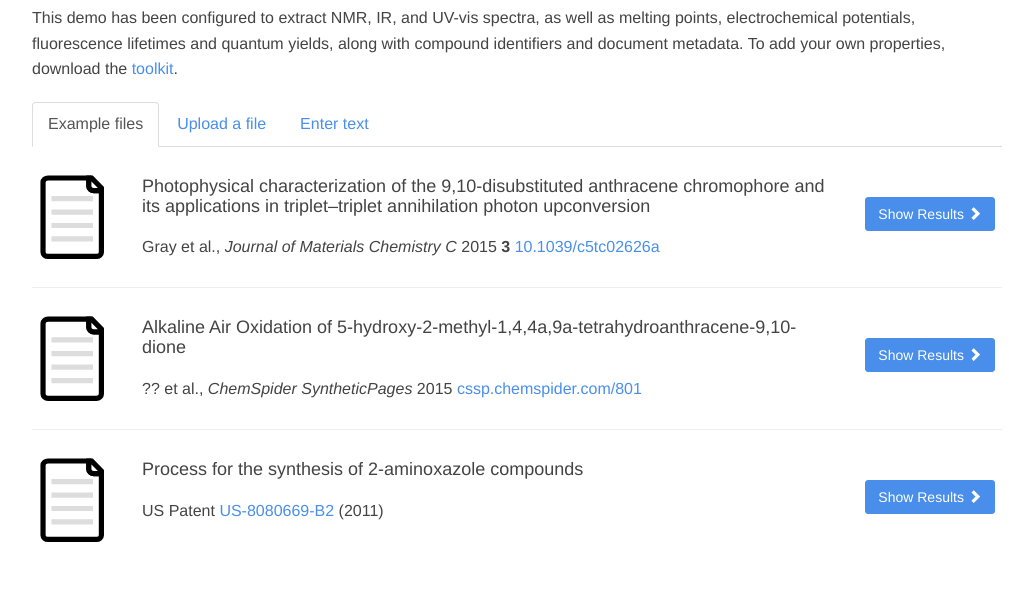
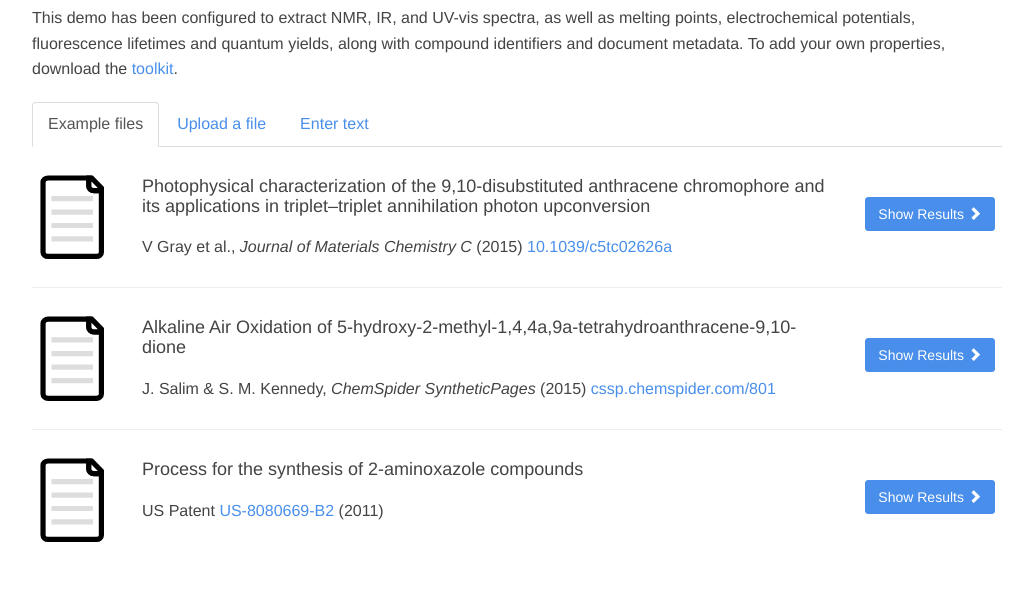
Before and after one commit to mcs07/cdeweb, a Flask app: page /demo in a window 1280 px wide. Shown: the part 217-814 px from the top of the page, without its empty margins (123-1156 px from the left). Run offline with Flask 2, Linux system fonts and the light colour scheme; some libraries are stand-ins or nearby versions.

Commit message:
Fix refs on example files

```diff
--- a/cdeweb/templates/demo.html
+++ b/cdeweb/templates/demo.html
@@ -26,7 +26,7 @@
               <img class="doc-icon" src="{{ url_for('static', filename='img/document.svg') }}">
               <div class="doc-meta">
                 <h4>Photophysical characterization of the 9,10-disubstituted anthracene chromophore and its applications in triplet–triplet annihilation photon upconversion</h4>
-                <div>Gray et al., <em>Journal of Materials Chemistry C</em> 2015 <strong>3</strong> <a href="http://dx.doi.org/10.1039/c5tc02626a">10.1039/c5tc02626a</a></div>
+                <div>V Gray et al., <em>Journal of Materials Chemistry C</em> (2015) <a href="http://dx.doi.org/10.1039/c5tc02626a">10.1039/c5tc02626a</a></div>
               </div>
             </div>
             <div class="col-xs-12 col-sm-2">
@@ -39,7 +39,7 @@
               <img class="doc-icon" src="{{ url_for('static', filename='img/document.svg') }}">
               <div class="doc-meta">
                 <h4>Alkaline Air Oxidation of 5-hydroxy-2-methyl-1,4,4a,9a-tetrahydroanthracene-9,10-dione</h4>
-                <div>?? et al., <em>ChemSpider SyntheticPages</em> 2015 <a href="http://cssp.chemspider.com/801">cssp.chemspider.com/801</a></div>
+                <div>J. Salim & S. M. Kennedy, <em>ChemSpider SyntheticPages</em> (2015) <a href="http://cssp.chemspider.com/801">cssp.chemspider.com/801</a></div>
               </div>
             </div>
             <div class="col-xs-12 col-sm-2">
```
